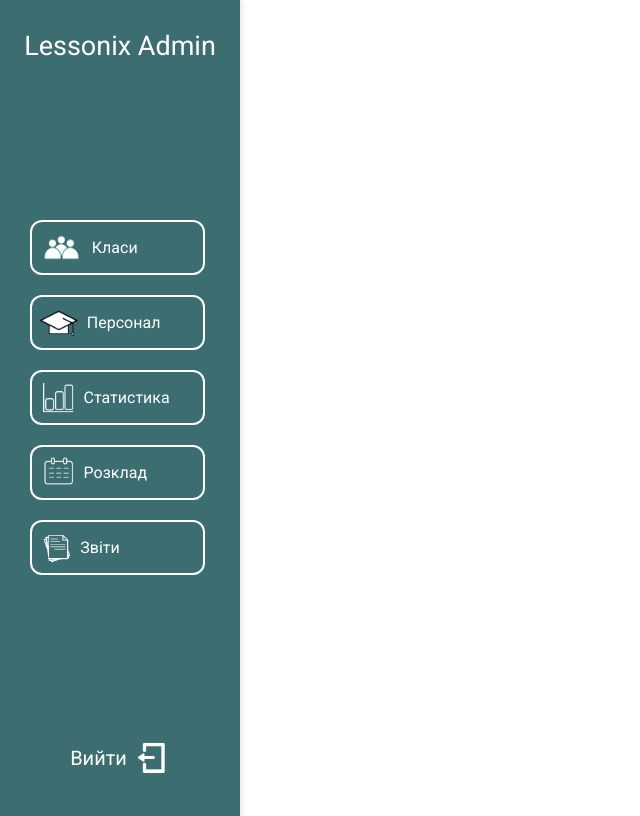
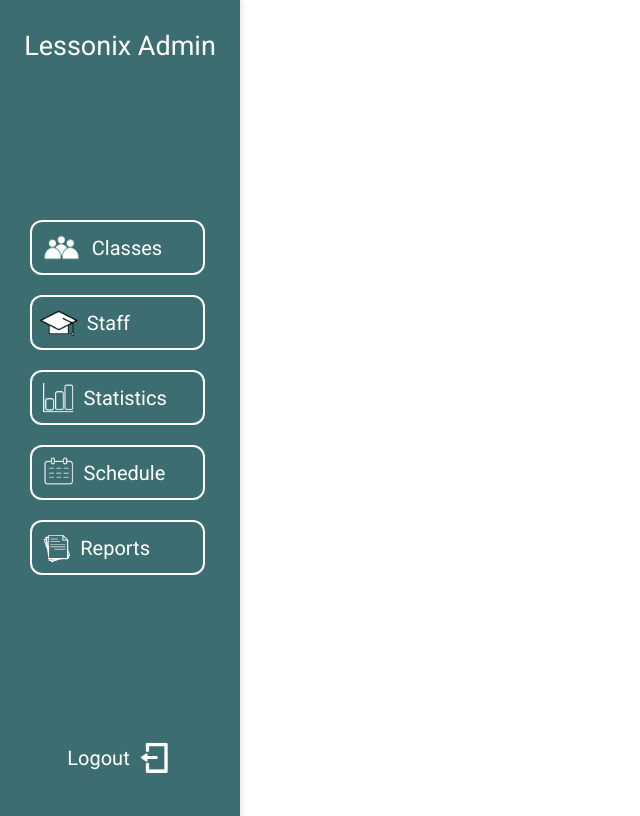
Before and after one commit to andrew-potapenko17/web-lessonixadmin, a Django app: template lessonixadmin/templates/home.html in a window 1280 px wide. Shown: the whole page, without its empty margins (0-640 px from the left). Run offline with Django 4.2, Linux system fonts and the light colour scheme; the template is opened without the code that fills it, so the values that code supplies are empty.

Commit message:
updates to panel

```diff
--- a/lessonixadmin/templates/navbar.html
+++ b/lessonixadmin/templates/navbar.html
@@ -13,35 +13,35 @@
             <a href="{% url 'classes' %}">
                 <div class="classes-link">
                     <img src="{% static 'img/classes-btn.png' %}" alt="Statistics Icon">
-                    <div "links-text">Класи</div>
+                    <div class="links-text">Classes</div>
                 </div>
             </a>
 
             <a href="/">
                 <div class="personal-link">
                     <img src="{% static 'img/personal-btn.png' %}" alt="Statistics Icon">
-                    <div "links-text">Персонал</div>
+                    <div class="links-text">Staff</div>
                 </div>
             </a>
 
             <a href="/">
                 <div class="statistics-link">
                     <img src="{% static 'img/statistics-btn.png' %}" alt="Statistics Icon">
-                    <div "links-text">Статистика</div>
+                    <div class="links-text">Statistics</div>
                 </div>
             </a>
 
             <a href="/">
                 <div class="schedule-link">
                     <img src="{% static 'img/schedule-btn.png' %}" alt="Statistics Icon">
-                    <div "links-text">Розклад</div>
+                    <div class="links-text">Schedule</div>
                 </div>
             </a>
 
             <a href="/">
                 <div class="reports-link">
                     <img src="{% static 'img/reports-btn.png' %}" alt="Statistics Icon">
-                    <div "links-text">Звіти</div>
+                    <div class="links-text">Reports</div>
                 </div>
             </a>
 
@@ -50,7 +50,7 @@
         <div class="logout-container">
             <a href="{% url 'logout' %}">
                 <div class="logout-link">
-                    <div class="logout-text">Вийти</div>
+                    <div class="logout-text">Logout</div>
                     <img src="{% static 'img/logout-btn.png' %}" alt="School Icon">
                 </div>
             </a>
```
Also changed, not shown: lessonixadmin/templates/login.html (+8 -9 lines), lessonixadmin/db.sqlite3.
